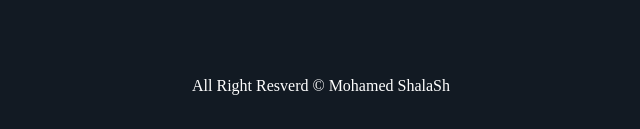
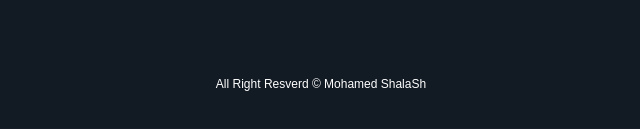
Before and after one commit to MohamedShalaSh/portfolio, a plain HTML site: page index.html in a window 1280 px wide. Shown: the part 3956-4085 px from the top of the page, 319-959 px from the left. Drawn offline with Linux system fonts and the light colour scheme.

Commit message:
Update style.css

```diff
--- a/style.css
+++ b/style.css
@@ -861,7 +861,9 @@ footer iframe{
     border-radius: 10px;
 }
 footer p{
-    padding: 1cm;
+    padding: 1cm 0cm;
+    font-size:12px;
+    font-family: sans-serif;
 }
 .footer{
     height: 1.8cm;
```
